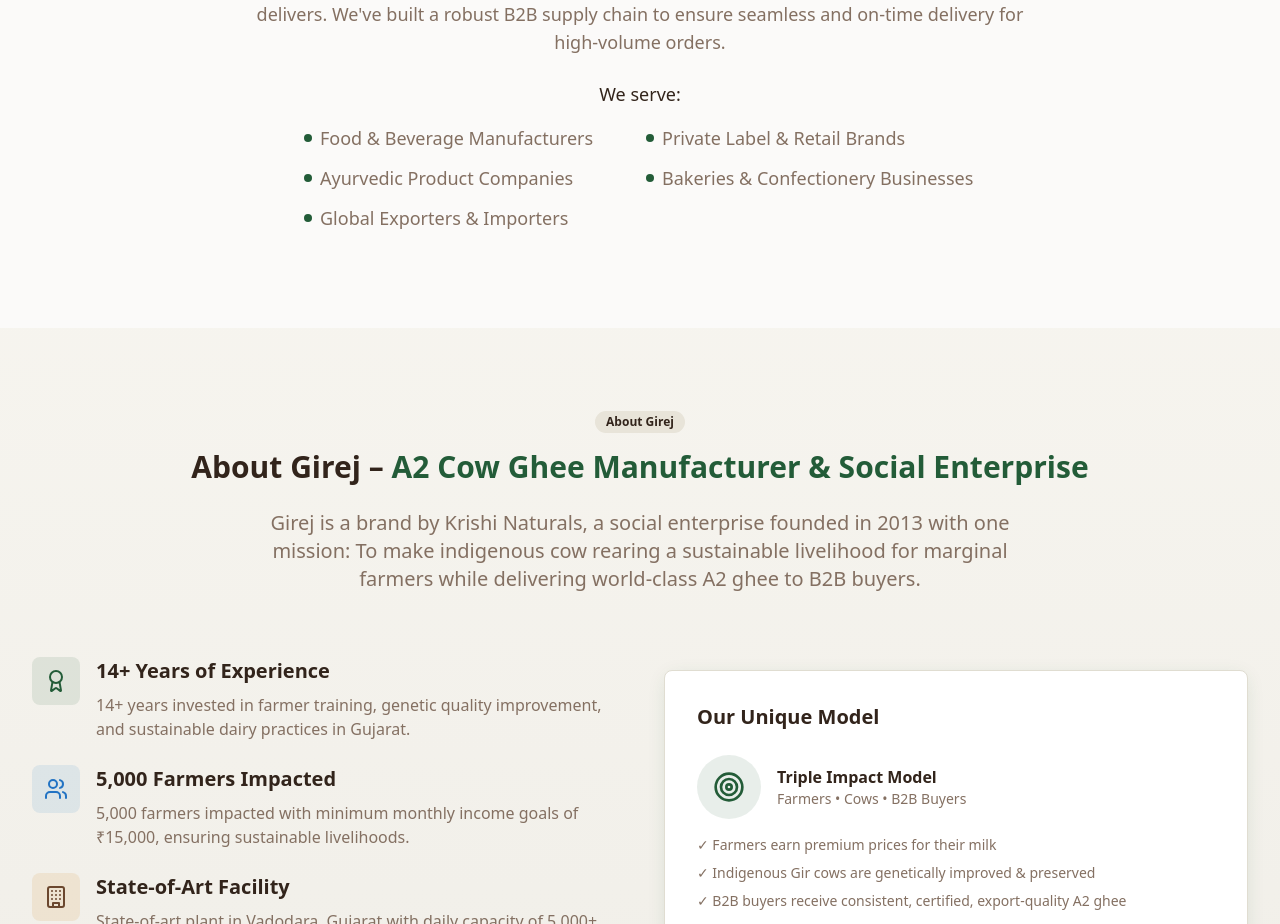
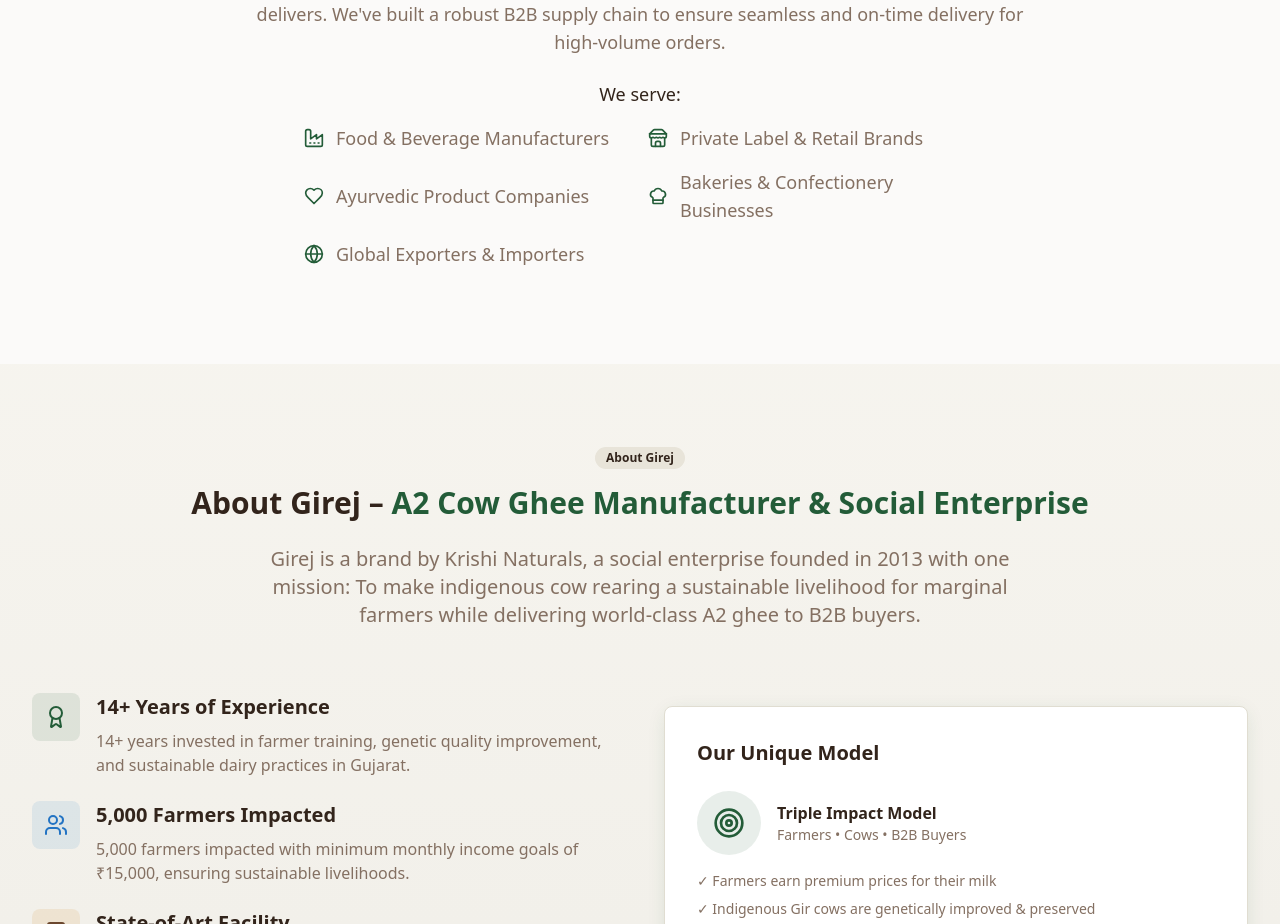
Before and after one commit to krishinaturals-eng/gir-a2-source, a React (Vite) app: page / in a window 1280 px wide. Shown: the part 1120-2044 px from the top of the page. Built offline with nearby package versions, Linux system fonts and the light colour scheme.

Commit message:
Add icons to business types
Added icons to visually represent the different types of businesses served in the "We serve" section.
-edited src/components/HeroSection.tsx

```diff
--- a/src/components/HeroSection.tsx
+++ b/src/components/HeroSection.tsx
@@ -1,7 +1,7 @@
 import { Button } from "@/components/ui/button";
 import { Badge } from "@/components/ui/badge";
 import { Carousel, CarouselContent, CarouselItem } from "@/components/ui/carousel";
-import { ArrowRight, Users, Leaf, Award } from "lucide-react";
+import { ArrowRight, Users, Leaf, Award, Factory, Store, Heart, ChefHat, Globe } from "lucide-react";
 import { useEffect, useState } from "react";
 
 const heroImages = [
@@ -131,25 +131,25 @@ const HeroSection = () => {
 
           <p className="font-medium text-foreground mb-4">We serve:</p>
 
-          <ul className="grid grid-cols-1 md:grid-cols-2 gap-3 text-left max-w-2xl mx-auto">
-            <li className="flex items-center space-x-2">
-              <div className="w-2 h-2 bg-earth-green rounded-full"></div>
+          <ul className="grid grid-cols-1 md:grid-cols-2 gap-4 text-left max-w-2xl mx-auto">
+            <li className="flex items-center space-x-3">
+              <Factory className="w-5 h-5 text-earth-green flex-shrink-0" />
               <span>Food & Beverage Manufacturers</span>
             </li>
-            <li className="flex items-center space-x-2">
-              <div className="w-2 h-2 bg-earth-green rounded-full"></div>
+            <li className="flex items-center space-x-3">
+              <Store className="w-5 h-5 text-earth-green flex-shrink-0" />
               <span>Private Label & Retail Brands</span>
             </li>
-            <li className="flex items-center space-x-2">
-              <div className="w-2 h-2 bg-earth-green rounded-full"></div>
+            <li className="flex items-center space-x-3">
+              <Heart className="w-5 h-5 text-earth-green flex-shrink-0" />
               <span>Ayurvedic Product Companies</span>
             </li>
-            <li className="flex items-center space-x-2">
-              <div className="w-2 h-2 bg-earth-green rounded-full"></div>
+            <li className="flex items-center space-x-3">
+              <ChefHat className="w-5 h-5 text-earth-green flex-shrink-0" />
               <span>Bakeries & Confectionery Businesses</span>
             </li>
-            <li className="flex items-center space-x-2">
-              <div className="w-2 h-2 bg-earth-green rounded-full"></div>
+            <li className="flex items-center space-x-3">
+              <Globe className="w-5 h-5 text-earth-green flex-shrink-0" />
               <span>Global Exporters & Importers</span>
             </li>
           </ul>
```
